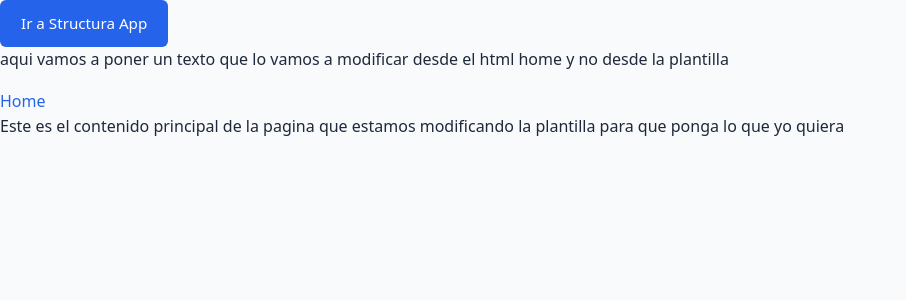
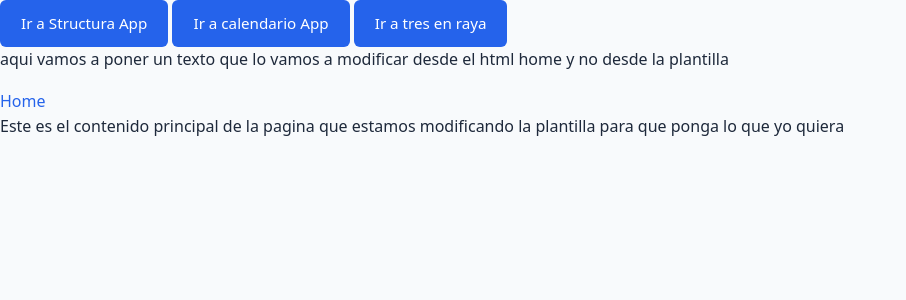
Before and after one commit to loolxd56/Entorno-Servidor, a Django app: page / in a window 1280 px wide. Shown: the top 300 px of the page, without its empty margins (0-906 px from the left). Run offline with Django 5.2, Linux system fonts and the light colour scheme.

Commit message:
añadimos botones para las diferentes app

```diff
--- a/entorno_servidor/entorno_servidor/urls.py
+++ b/entorno_servidor/entorno_servidor/urls.py
@@ -20,8 +20,11 @@ from . import views
 
 urlpatterns = [
     path('admin/', admin.site.urls),
+
     path('', views.homepage, name='homepage'),
     path('homepage/', include('homepage.urls')),
+
     path('calendario/', include('calendario.urls')),
+
     path('tres_en_raya/', include('tres_en_raya.urls')),
 ]
--- a/entorno_servidor/templates/template.html
+++ b/entorno_servidor/templates/template.html
@@ -1,4 +1,3 @@
-<!DOCTYPE html>
 <html lang="en">
 {% load static %}
 <head>
@@ -15,10 +14,19 @@
         Ir a Structura App
     </a>
 
+    <!-- CORRECCIÓN AQUÍ: Añadimos el namespace 'calendario:' y un valor de ejemplo para la fecha, como 'hoy' o '2026-11-03' -->
+    <a href="{% url 'calendario:calendario' 'hoy' %}" class="btn btn-primary">
+        Ir a calendario App
+    </a>
+
+    <a href="{% url 'tres_en_raya' %}" class="btn btn-primary">
+        Ir a tres en raya
+    </a>
+
     <p>aqui vamos a poner un texto que lo vamos a modificar desde el html home y no desde la plantilla</p>
 
-    {% block  Contenido_Principal%}
+    {% block Contenido_Principal %}
     <p>hoalaaaaaaaaaaaa<p>
-    {% endblock Contenido_Principal%}
+    {% endblock Contenido_Principal %}
 </body>
 </html>
```
